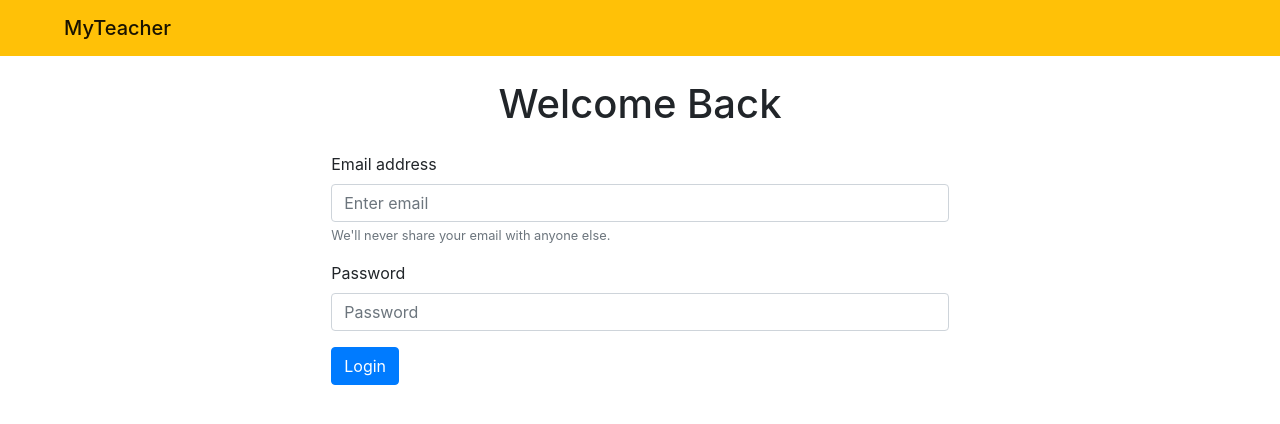
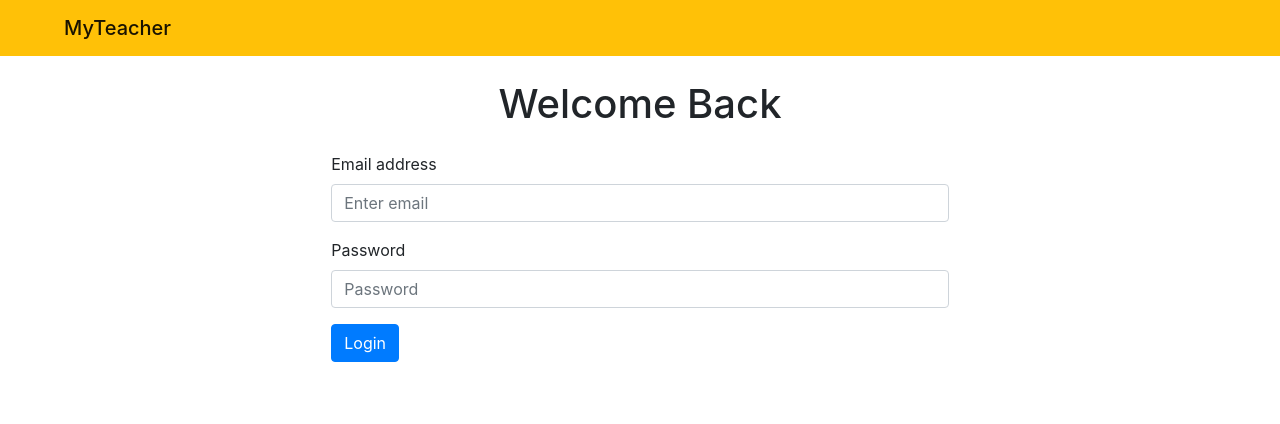
Before and after one commit to gskumawat0/myteacher-client, a React (Create React App) app: page /auth/signin in a window 1280 px wide. Shown: the top 424 px of the page. Built offline with nearby package versions, Linux system fonts and the light colour scheme.

Commit message:
bloody cors

```diff
--- a/src/App.js
+++ b/src/App.js
@@ -4,7 +4,7 @@ import QuestionPaper from './teachers/QuestionPaper.js';
 import TeacherDashboard from './teachers/TeacherDashboard'
 import NewQuestionPaper from './teachers/NewQuestionPaper'
 import Homepage from './Homepage';
-import AuthForm from './auth/AuthForm';
+import TeacherAuthForm from './auth/TeacherAuthForm';
 
 const Nav = () => {
     return (
@@ -31,12 +31,12 @@ class App extends Component {
         });
 
     }
-    addSuccess = (success)=>{
+    addSuccess = (success) => {
         this.setState({
             success
         })
     }
-    removeSuccess = ()=>{
+    removeSuccess = () => {
         this.setState({
             success: ''
         })
@@ -60,7 +60,7 @@ class App extends Component {
             </div>
         let successmsg = success && success !== '' &&
             <div className="alert mb-0 alert-success alert-dismissible fade show"  role="alert">
-                {error}
+                {success}
                 <button type="button" onClick = {this.removeSuccess} className="close" data-dismiss="alert" aria-label="Close">
                   <span aria-hidden="true">&times;</span>
                 </button>
@@ -76,8 +76,20 @@ class App extends Component {
                 <div className='container mt-2'>
                     <Switch>
                         <Route exact path='/' component={Homepage} />
-                        <Route exact path='/auth/signup' render={props =><AuthForm submitText='Sign up Now' headText="Sign up" type='signup' />}  />
-                        <Route exact path='/auth/signin' render={props =><AuthForm submitText='Login' headText="Welcome Back" type='signin' />} />
+                        <Route exact path='/auth/signup' render={props =><TeacherAuthForm
+                            submitText='Sign up Now'
+                            headText="Sign up"
+                            type='signup'
+                            addError={this.addError} removeError={this.removeError}
+                            addSuccess={this.addSuccess} removeSuccess={this.removeSuccess}
+                            />}  />
+                        <Route exact path='/auth/signin' render={props =><TeacherAuthForm
+                            submitText='Login'
+                            headText="Welcome Back"
+                            type='signin'
+                            addError={this.addError} removeError={this.removeError}
+                            addSuccess={this.addSuccess} removeSuccess={this.removeSuccess}
+                        />} />
                         <Route exact path='/teachers/' render={ props => <TeacherDashboard addError={this.addError} removeError={this.removeError}/>} />
                         <Route exact path='/teachers/newquestionpaper' render={props=><NewQuestionPaper {...props} addError={this.addError} removeError={this.removeError} /> } />
                         <Route  path='/teachers/:questionPaperId' render={props =>
--- a/src/apiCall.js
+++ b/src/apiCall.js
@@ -1,16 +1,11 @@
 import axios from 'axios';
 
 export function apiCall(method, url, data) {
-  console.log(data)
     return new Promise((resolve, reject) => {
         return axios({
                 method,
                 url,
-                params: { origin: "*" },
-                headers: {
-                  "Content-Type": "application/json"
-              },
-                data
+                data,
             })
             .then(res => {
                 return resolve(res.data);
--- a/src/auth/AuthForm.js
+++ /dev/null
@@ -1,59 +0,0 @@
-import React, {Component} from 'react';
-import {apiCall} from '../apiCall';
-
-class AuthForm extends Component{
-  constructor(props){
-    super(props);
-    this.state= {
-      email: '',
-      password: '',
-      profileType: 'student'
-    }
-  }
-
-  handleChange = (e)=>{
-    debugger
-    this.setState({
-      [e.target.name]: e.target.value
-    })
-  }
-  handleSubmit = (e)=>{
-    e.preventDefault();
-    apiCall('post', `${process.env.REACT_APP_BASE_URL}/api/auth/${this.props.type}`, {...this.state})
-    .then(data=> console.log(data))
-    .catch(err => console.log(err))
-  }
-
-  render(){
-      return (
-        <div>
-          <h1 className='text-center my-4'>{this.props.headText}</h1>
-          <div className='col-md-7 mx-auto '>
-              <form method='post' onSubmit={this.handleSubmit}>
-                  <div className="form-group">
-                      <label htmlFor="email">Email address</label>
-                      <input type="email" name='email' onChange={this.handleChange} value={this.state.email} className="form-control" id="email" aria-describedby="email" placeholder="Enter email" required/>
-                  <small id="emailHelp" className="form-text text-muted">{`We'll never share your email with anyone else.`}</small>
-                </div>
-                <div className="form-group">
-                      <label htmlFor="password">Password</label>
-                      <input type="password"  name='password' onChange={this.handleChange} value={this.state.password} className="form-control" id="password" placeholder="Password" required/>
-                </div>
-                {this.props.type === 'signup' && <div className="form-group form-check px-0">
-                      <p className='mb-0 mx-0 px-0'>Sign up as: </p>
-                      <div className='mx-4'>
-                        <input type="radio" name='profileType' value='teacher' onChange={this.handleChange} className="form-check-input" id="teacherCheck" required/>
-                        <label className="form-check-label mr-5" htmlFor="teacherCheck">Teacher</label>
-                        <input type="radio" name='profileType'value='student' onChange={this.handleChange} className="form-check-input mx-4" id="studentCheck" />
-                        <label className="form-check-label ml-5" htmlFor="studentCheck">Student</label>
-                  </div>
-                </div>}
-                <button type="submit" className="btn btn-primary">{this.props.submitText}</button>
-              </form>
-          </div>
-        </div>
-      )
-}
-}
-
-export default AuthForm;
--- /dev/null
+++ b/src/auth/TeacherAuthForm.js
@@ -0,0 +1,75 @@
+import React, { Component } from 'react';
+import axios from 'axios';
+import { apiCall } from '../apiCall';
+
+class AuthForm extends Component {
+    constructor(props) {
+        super(props);
+        this.state = {
+            email: '',
+            password: '',
+            profileType: 'student'
+        }
+    }
+
+    handleChange = (e) => {
+        this.setState({
+            [e.target.name]: e.target.value
+        })
+    }
+    handleSubmit = (e) => {
+        e.preventDefault();
+        apiCall('post', `${process.env.REACT_APP_BASE_URL}/api/auth/${this.props.type}`, { ...this.state })
+            .then(({ token, user, success, message }) => {
+                if (!success) throw Error(message)
+                else this.props.addSuccess(message);
+                if (token) {
+                    localStorage.setItem('jwtToken', token);
+                    axios.defaults.headers.common["Authorization"] = `Bearer ${token}`;
+                }
+                else {
+                    delete axios.defaults.headers.common['Authorization'];
+                }
+                this.setState({
+                    email: '',
+                    password: '',
+                    profileType: 'student'
+                })
+
+            })
+            .catch(err => this.props.addError(err.message + Math.floor(Math.random() * 10) || err));
+    }
+
+    render() {
+        return (
+            <div>
+                <h1 className='text-center my-4'>{this.props.headText}</h1>
+                <div className='col-md-7 mx-auto '>
+                    <form method='post' onSubmit={this.handleSubmit}>
+                        <div className="form-group">
+                            <label htmlFor="email">Email address</label>
+                            <input type="email" name='email' onChange={this.handleChange} value={this.state.email} className="form-control" id="email" aria-describedby="email" placeholder="Enter email" required/>
+                            { this.props.type === 'signup' && <small id="emailHelp" className="form-text text-muted">{`We'll never share your email with anyone else.`}</small>}
+                        </div>
+                        <div className="form-group">
+                             <label htmlFor="password">Password</label>
+                            <input type="password"  name='password' onChange={this.handleChange} value={this.state.password} className="form-control" id="password" placeholder="Password" required/>
+                        </div>
+                        {this.props.type === 'signup' && <div className="form-group form-check px-0">
+                            <p className='mb-0 mx-0 px-0'>Sign up as: </p>
+                            <div className='mx-4'>
+                                <input type="radio" name='profileType' value='teacher' onChange={this.handleChange} className="form-check-input" id="teacherCheck" required/>
+                                <label className="form-check-label mr-5" htmlFor="teacherCheck">Teacher</label>
+                                <input type="radio" name='profileType'value='student' onChange={this.handleChange} className="form-check-input mx-4" id="studentCheck" />
+                                <label className="form-check-label ml-5" htmlFor="studentCheck">Student</label>
+                            </div>
+                        </div>}
+                        <button type="submit" className="btn btn-primary">{this.props.submitText}</button>
+                    </form>
+                </div>
+            </div>
+        )
+    }
+}
+
+export default AuthForm;
--- a/src/teachers/TeacherDashboard.js
+++ b/src/teachers/TeacherDashboard.js
@@ -27,11 +27,10 @@ class TeacherDashboard extends Component {
                 }
             })
             .catch(err => {
-                debugger
                 this.setState({
                     isLoading: false
                 })
-                return this.props.addError(err.message || 'an error occured while processing your request. please try again later.')
+                return this.props.addError(err.message || 'something went wrong. please try again later.')
 
             });
     }
@@ -50,7 +49,7 @@ class TeacherDashboard extends Component {
                 }
             })
             .catch(err => {
-                return this.props.addError(err.message || 'an error occured while processing your request. please try again later.')
+                return this.props.addError(err.message || 'something went wrong. please try again later.')
 
             });
     }
```
Also changed, not shown: src/hocs/WithAuth.js (added, +29 -0 lines). Lines whose indentation alone changed are shown as unchanged.
